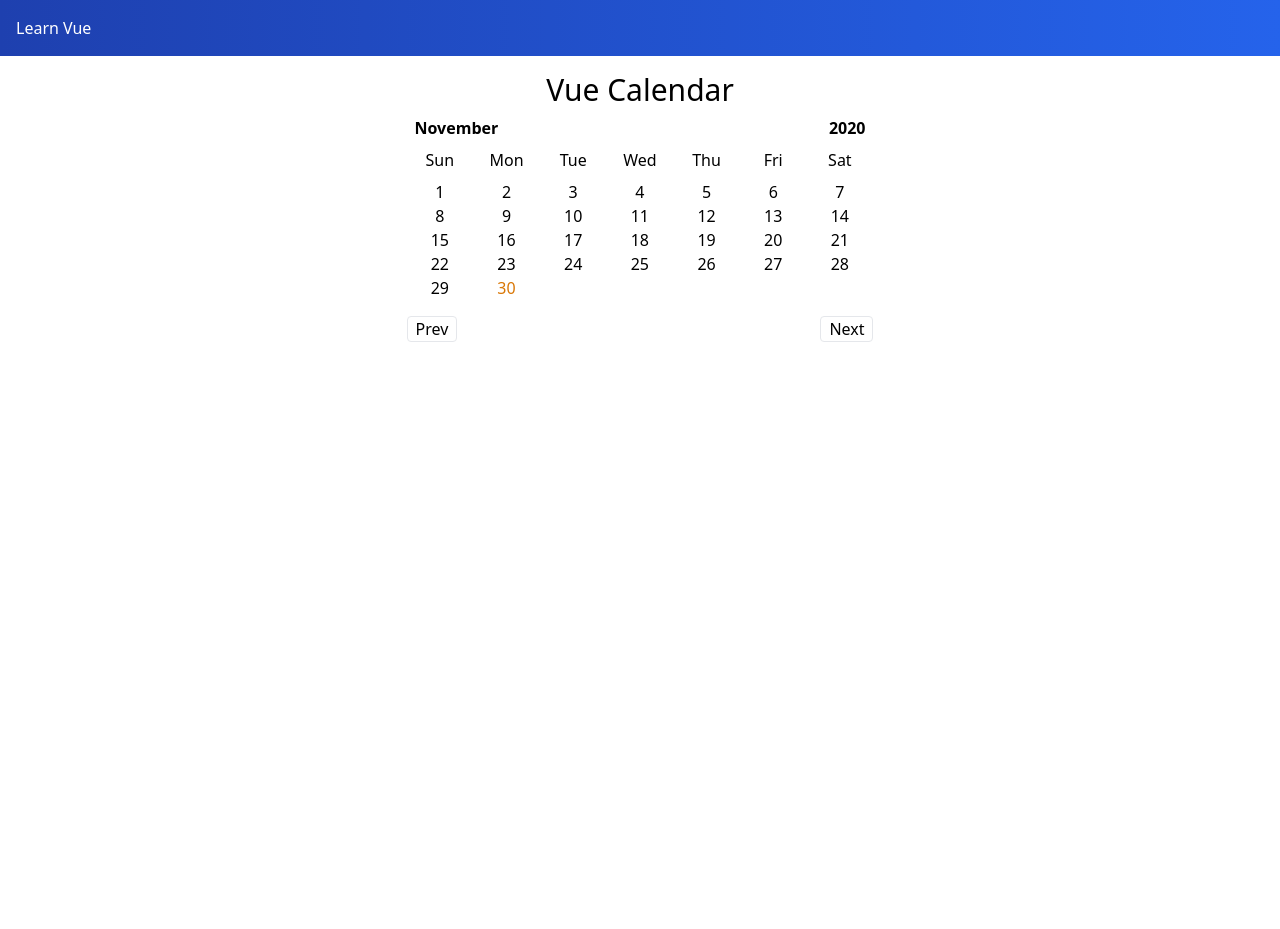
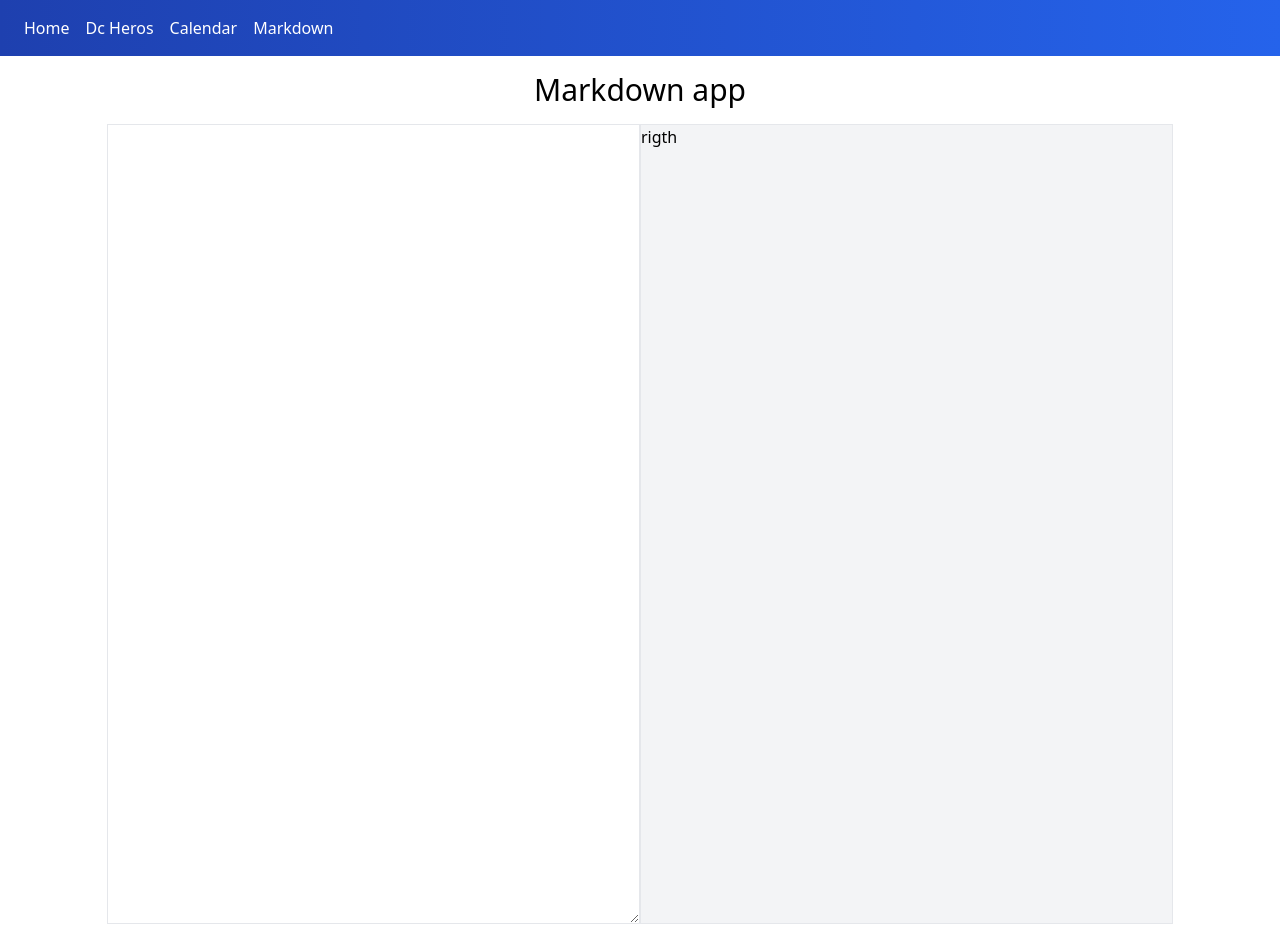
Before and after one commit to santanarscs/learn-vue-typescript, a Vue app: page /markdown in a window 1280 px wide. Before the commit the page ends 800 px from the top, so only its background shows below. Built offline with nearby package versions, Linux system fonts and the light colour scheme.

Commit message:
vue router

```diff
--- a/package.json
+++ b/package.json
@@ -9,7 +9,8 @@
   },
   "dependencies": {
     "core-js": "^3.6.5",
-    "vue": "^3.0.0"
+    "vue": "^3.0.0",
+    "vue-router": "^4.0.0-rc.6"
   },
   "devDependencies": {
     "@typescript-eslint/eslint-plugin": "^2.33.0",
--- a/src/App.vue
+++ b/src/App.vue
@@ -1,24 +1,18 @@
 <template>
   <Header />
   <div class="w-full flex">
-    <Calendar />
+    <router-view></router-view>
   </div>
 </template>
 
 <script lang="ts">
 import { defineComponent } from "vue";
 import Header from "./components/Header.vue";
-// import DcHeros from "./components/DcHeros.vue";
-import Calendar from "./components/Calendar.vue";
 
 export default defineComponent({
   name: "App",
   components: {
-    Header,
-    Calendar
+    Header
   }
 });
 </script>
-
-<style>
-</style>
--- a/src/components/Header.vue
+++ b/src/components/Header.vue
@@ -1,9 +1,22 @@
 <template>
   <nav class="w-full text-white px-4 py-4 bg-gradient-to-r from-blue-800 to-blue-600">
-    <a>Learn Vue</a>
+    <router-link v-for="item of list" class="mx-2" :key="item.to" :to="item.to">{{item.title}}</router-link>
   </nav>
 </template>
 
 <script>
-export default {};
+import { defineComponent } from 'vue';
+
+export default defineComponent({
+  data() {
+    return{
+      list: [
+      { title: 'Home', to: '/'},
+      { title: 'Dc Heros', to: '/dc-heros'},
+      { title: 'Calendar', to: '/calendar'},
+      { title: 'Markdown', to: '/markdown'},
+    ]
+    }
+  }
+});
 </script>
--- a/src/main.ts
+++ b/src/main.ts
@@ -1,4 +1,5 @@
 import { createApp } from "vue";
 import App from "./App.vue";
+import router from './routes'
 import './assets/styles.css'
-createApp(App).mount("#app");
+createApp(App).use(router).mount("#app");
--- /dev/null
+++ b/src/pages/Home.vue
@@ -0,0 +1,15 @@
+<template>
+<div class="m-auto">
+  <h1 class="text-center">Welcome to learn vue</h1>
+</div>
+</template>
+
+<script>
+export default {
+
+}
+</script>
+
+<style>
+
+</style>
--- /dev/null
+++ b/src/pages/Markdown.vue
@@ -0,0 +1,21 @@
+<template>
+  <div class="flex flex-wrap w-full">
+    <h1 class="w-full text-center my-4 text-3xl">Markdown app</h1>
+    <section class="flex w-10/12 m-auto h-screen">
+      <article class="w-1/2 border">
+        <textarea class="w-full h-full"></textarea>
+      </article>
+      <article class="w-1/2 border bg-gray-100">rigth</article>
+    </section>
+  </div>
+</template>
+
+<script>
+export default {
+
+}
+</script>
+
+<style>
+
+</style>
--- /dev/null
+++ b/src/routes/index.ts
@@ -0,0 +1,16 @@
+import { createRouter, createWebHistory } from 'vue-router'
+import Home from '../pages/Home.vue'
+import DcHeros from '../pages/DcHeros.vue'
+import Calendar from '../pages/Calendar.vue'
+import Markdown from '../pages/Markdown.vue'
+const routes = [
+  { path: '/', component: Home},
+  { path: '/dc-heros', component: DcHeros},
+  { path: '/calendar', component: Calendar},
+  { path: '/markdown', component: Markdown}
+]
+
+export default createRouter({
+  history: createWebHistory(),
+  routes
+})
```
Also changed, not shown: src/pages/Calendar.vue (renamed from src/components/Calendar.vue), src/pages/DcHeros.vue (renamed from src/components/DcHeros.vue), 1 other file (tests, documents, lock files or other folders).
